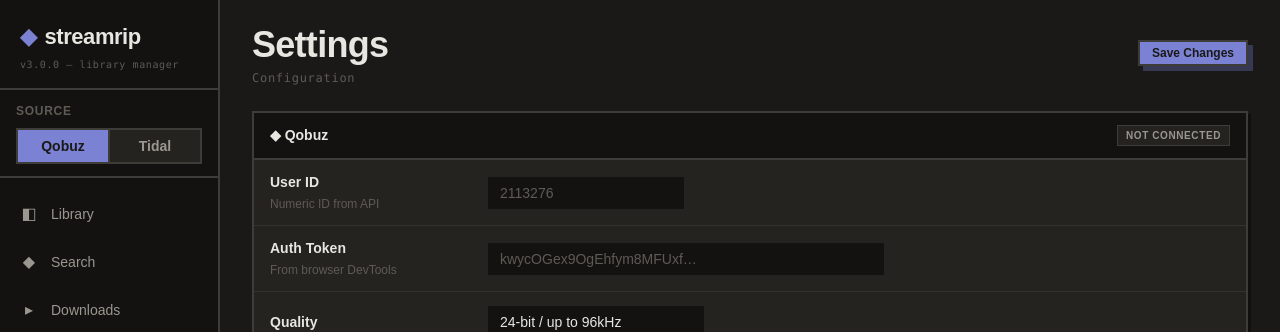
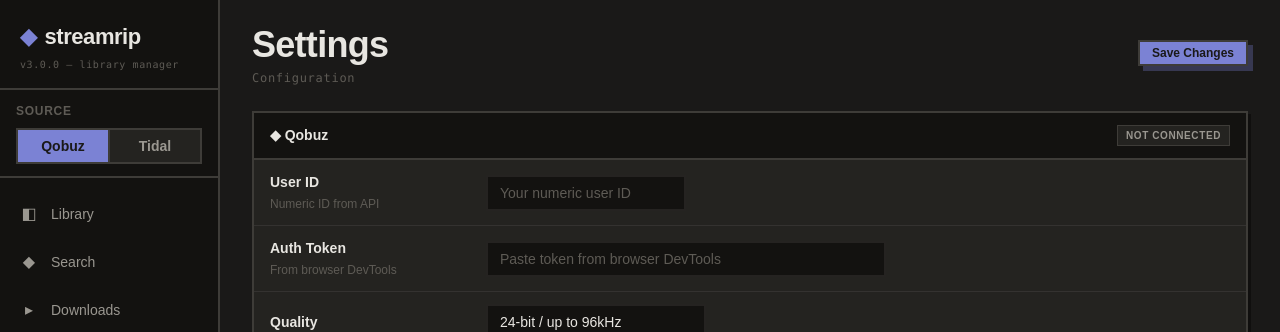
Before and after one commit to nathom/streamrip, a SvelteKit app in the folder frontend/: page /settings in a window 1280 px wide. Shown: the top 332 px of the page. Built offline with nearby package versions, Linux system fonts and the light colour scheme; no server answers; a web font is replaced by a local one.

Commit message:
security: remove hardcoded credentials from placeholders, gitignore sensitive paths

```diff
--- a/frontend/src/routes/settings/+page.svelte
+++ b/frontend/src/routes/settings/+page.svelte
@@ -160,7 +160,7 @@
     <input
       class="settings-input"
       type="text"
-      placeholder="2113276"
+      placeholder="Your numeric user ID"
       bind:value={qobuzUserId}
       style="max-width: 200px;"
     />
@@ -174,7 +174,7 @@
     <input
       class="settings-input"
       type="password"
-      placeholder="kwycOGex9OgEhfym8MFUxf…"
+      placeholder="Paste token from browser DevTools"
       bind:value={qobuzAuthToken}
       style="max-width: 400px;"
     />
```
Also changed, not shown: 2 other files (tests, documents, lock files or other folders).
